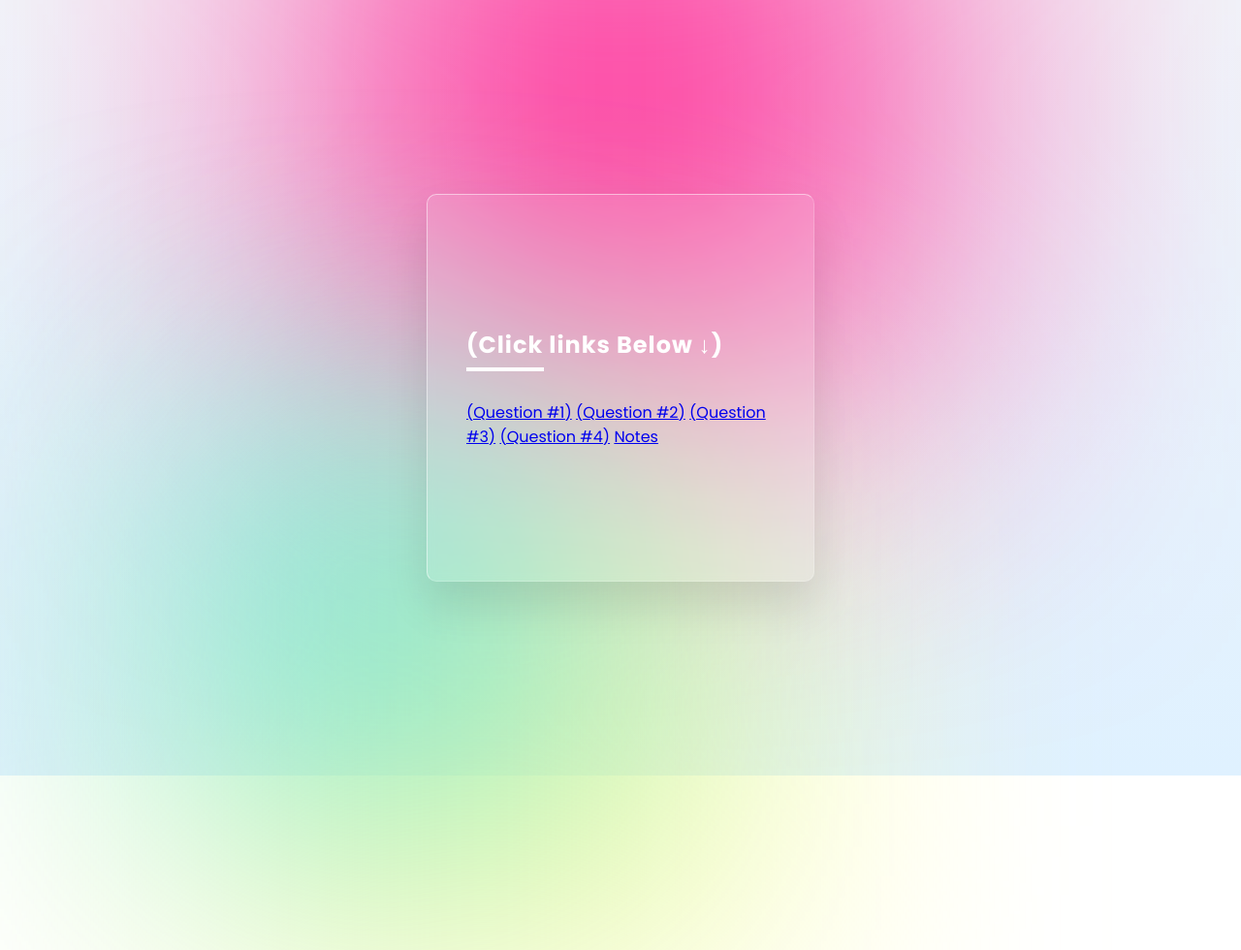
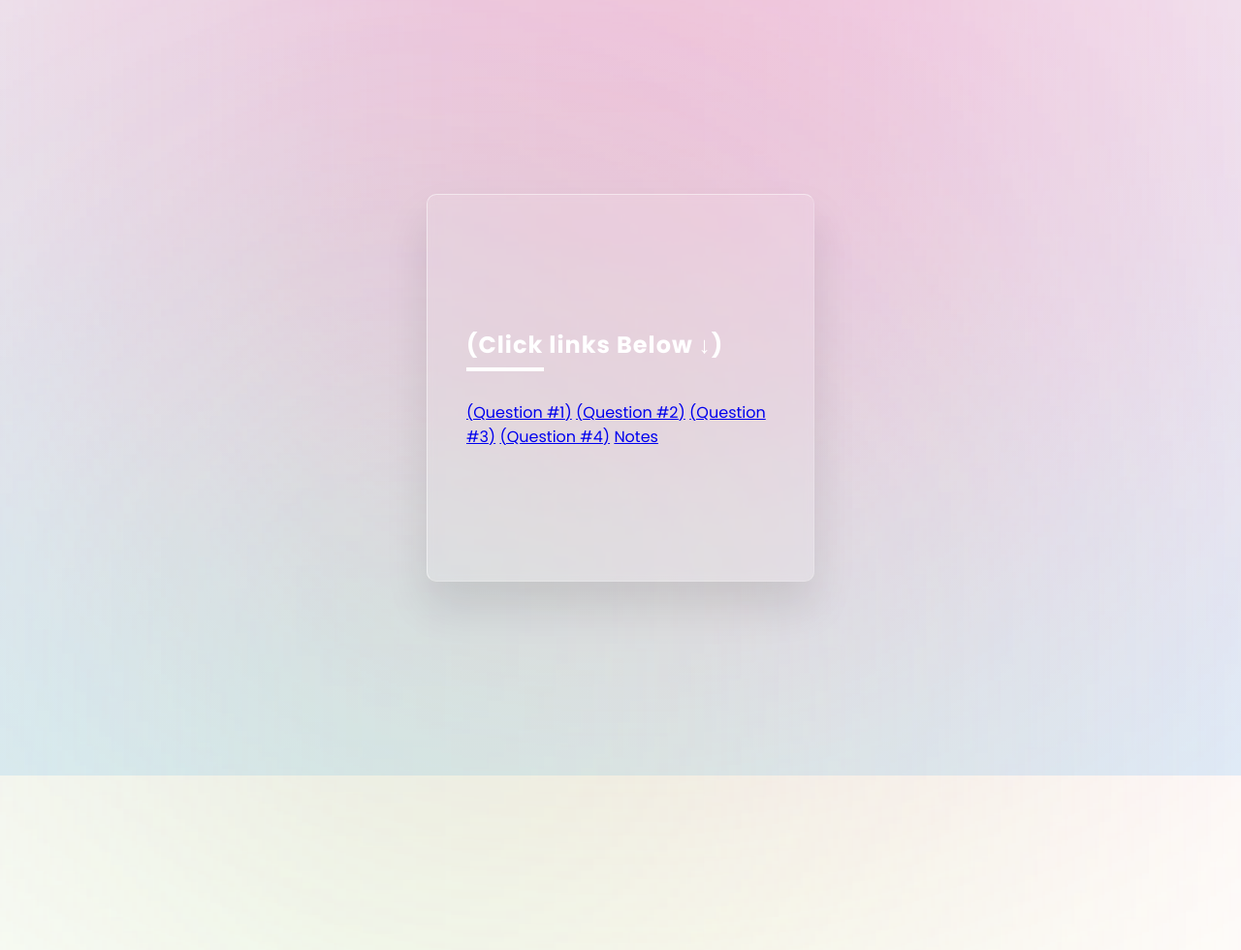
Before and after one commit to abnerstones/abnerstones.github.io, a PHP site: page / in a window 1280 px wide. Shown: the whole page at 97% size. Run offline with PHP 8.4, Linux system fonts and the light colour scheme.

Commit message:
Update style.css

```diff
--- a/css/style.css
+++ b/css/style.css
@@ -22,7 +22,7 @@ section {
 
 section .color {
     position: absolute;
-    filter: blur(150px)
+    filter: blur(350px)
 }
 
 section .color:nth-child(1) {
```
